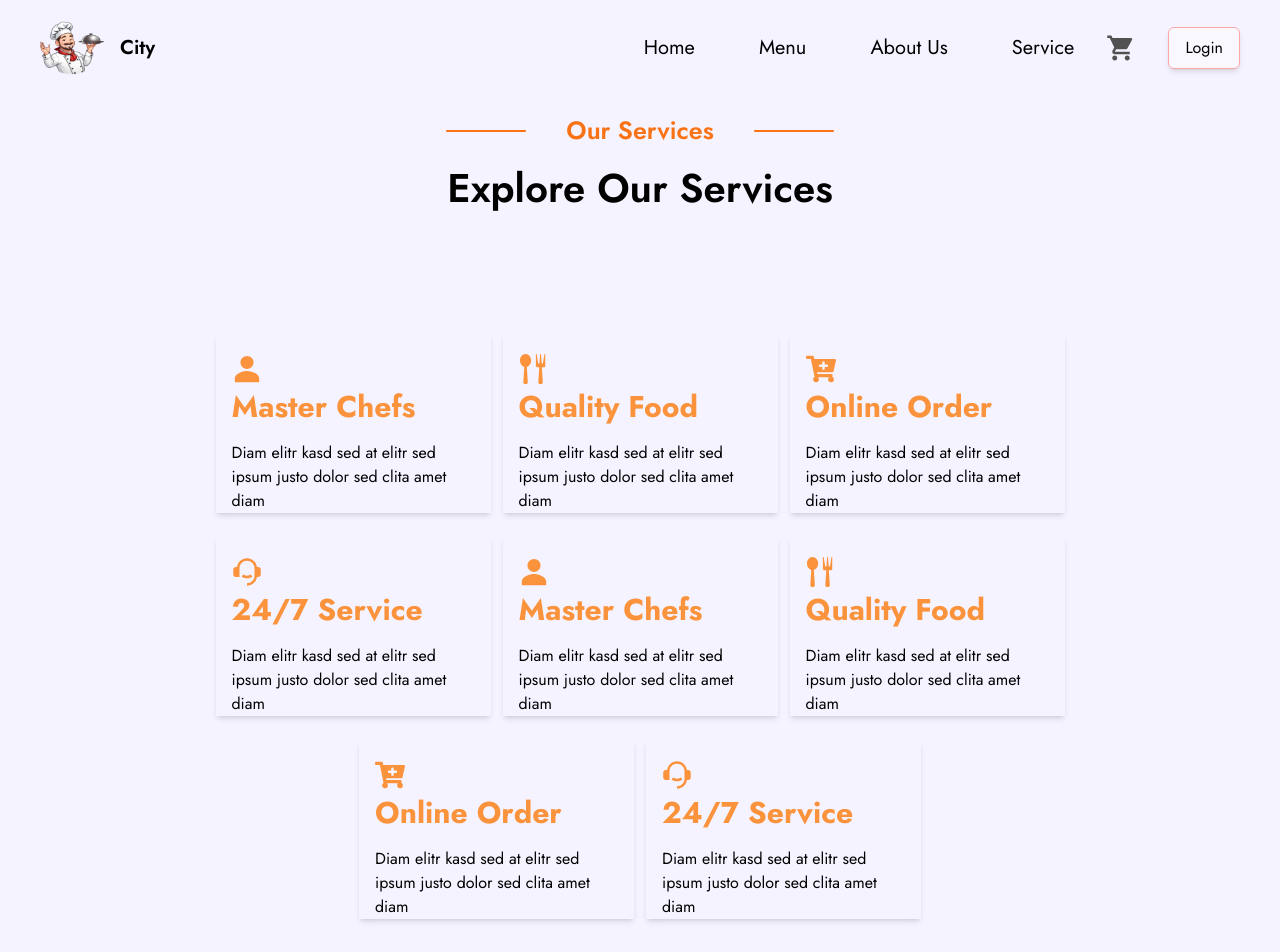
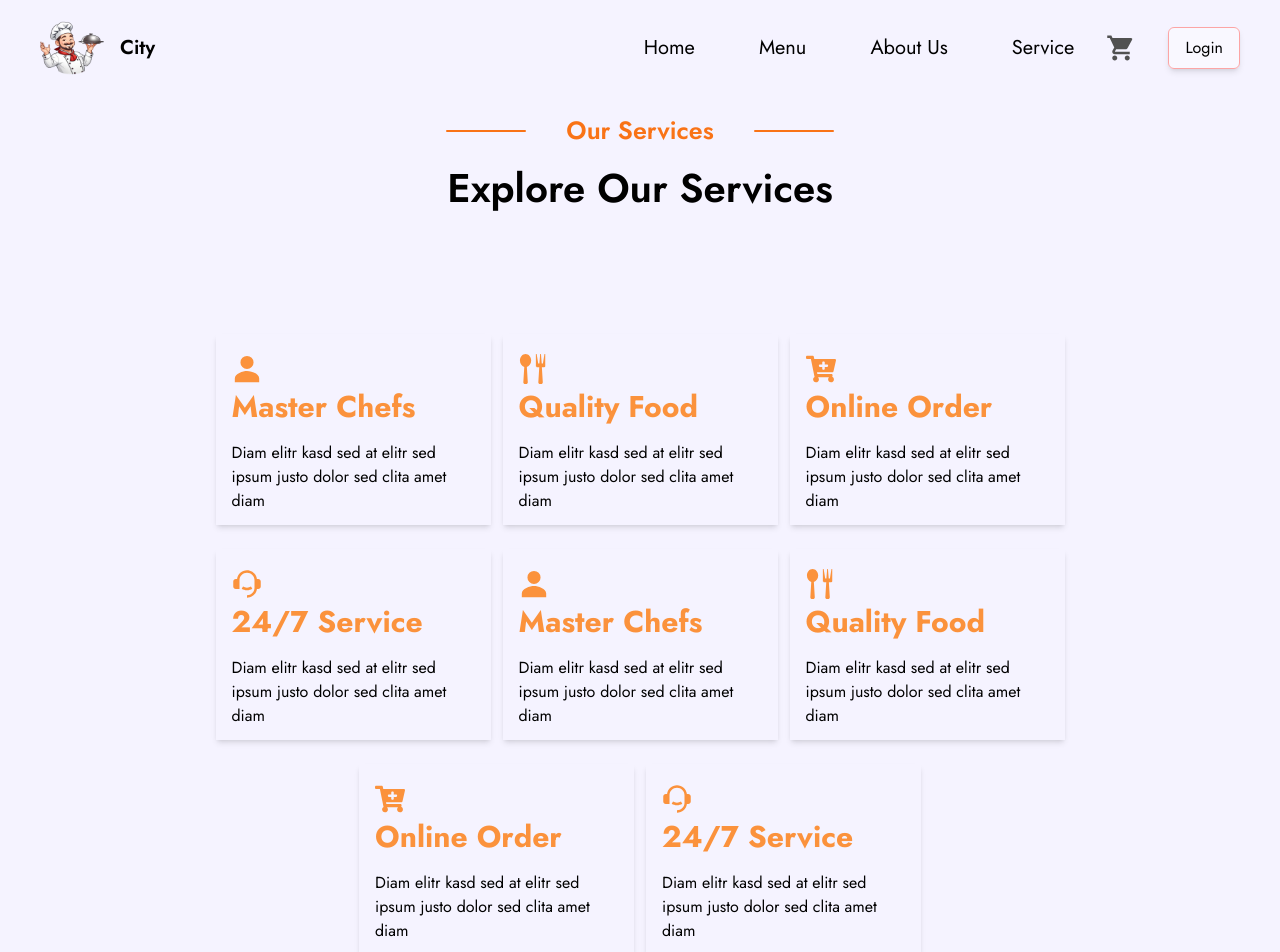
Before and after one commit to Arunmozhi11/Restaurant_Application, a React (Create React App) app: page /Service in a window 1280 px wide. Shown: the top 952 px of the page. Built offline with nearby package versions, Linux system fonts and the light colour scheme; no server answers.

Commit message:
Update Service.jsx

```diff
--- a/src/components/Service.jsx
+++ b/src/components/Service.jsx
@@ -29,7 +29,7 @@ const Service = () => {
 
         <div className="w-full flex flex-wrap items-center justify-center  mt-2 px-6 md:px-24 2xl:px-96 gap-3 pb-24">
 
-          <div className="w-275 h-auto flex flex-col shadow-md gap-3 mt-3">
+          <div className="w-275 h-auto flex flex-col shadow-md gap-3 mt-3 pb-3">
             <h1 className="text-orange-400 font-bold capitalize mt-5 text-[30px] px-4">
               <IoPersonSharp /> Master Chefs
             </h1>
@@ -40,7 +40,7 @@ const Service = () => {
             </p>
           </div>
 
-          <div className="w-275 h-auto flex flex-col shadow-md gap-3 mt-3">
+          <div className="w-275 h-auto flex flex-col shadow-md gap-3 mt-3 pb-3">
             <h1 className="text-orange-400 font-bold capitalize mt-5 text-[30px] px-4">
               <ImSpoonKnife /> Quality Food
             </h1>
@@ -51,7 +51,7 @@ const Service = () => {
             </p>
           </div>
 
-          <div className="w-275 h-auto flex flex-col shadow-md gap-3 mt-3">
+          <div className="w-275 h-auto flex flex-col shadow-md gap-3 mt-3 pb-3">
             <h1 className="text-orange-400 font-bold capitalize mt-5 text-[30px] px-4">
               <FaCartPlus /> Online Order
             </h1>
@@ -61,7 +61,7 @@ const Service = () => {
               diam
             </p>
           </div>
-          <div className="w-275 h-auto flex flex-col shadow-md gap-3 mt-3">
+          <div className="w-275 h-auto flex flex-col shadow-md gap-3 mt-3 pb-3">
             <h1 className="text-orange-400 font-bold capitalize mt-5 text-[30px] px-4">
               <RiCustomerService2Fill /> 24/7 Service
             </h1>
@@ -72,7 +72,7 @@ const Service = () => {
             </p>
           </div>
 
-          <div className="w-275 h-auto flex flex-col shadow-md gap-3 mt-3">
+          <div className="w-275 h-auto flex flex-col shadow-md gap-3 mt-3 pb-3">
             <h1 className="text-orange-400 font-bold capitalize mt-5 text-[30px] px-4">
               <IoPersonSharp /> Master Chefs
             </h1>
@@ -83,7 +83,7 @@ const Service = () => {
             </p>
           </div>
 
-          <div className="w-275 h-auto flex flex-col shadow-md gap-3 mt-3">
+          <div className="w-275 h-auto flex flex-col shadow-md gap-3 mt-3 pb-3">
             <h1 className="text-orange-400 font-bold capitalize mt-5 text-[30px] px-4">
               <ImSpoonKnife /> Quality Food
             </h1>
@@ -94,7 +94,7 @@ const Service = () => {
             </p>
           </div>
 
-          <div className="w-275 h-auto flex flex-col shadow-md gap-3 mt-3">
+          <div className="w-275 h-auto flex flex-col shadow-md gap-3 mt-3 pb-3">
             <h1 className="text-orange-400 font-bold capitalize mt-5 text-[30px] px-4">
               <FaCartPlus /> Online Order
             </h1>
@@ -105,7 +105,7 @@ const Service = () => {
             </p>
           </div>
 
-          <div className="w-275 h-auto flex flex-col shadow-md gap-3 mt-3">
+          <div className="w-275 h-auto flex flex-col shadow-md gap-3 mt-3 pb-3">
             <h1 className="text-orange-400 font-bold capitalize mt-5 text-[30px] px-4">
               <RiCustomerService2Fill /> 24/7 Service
             </h1>
```
